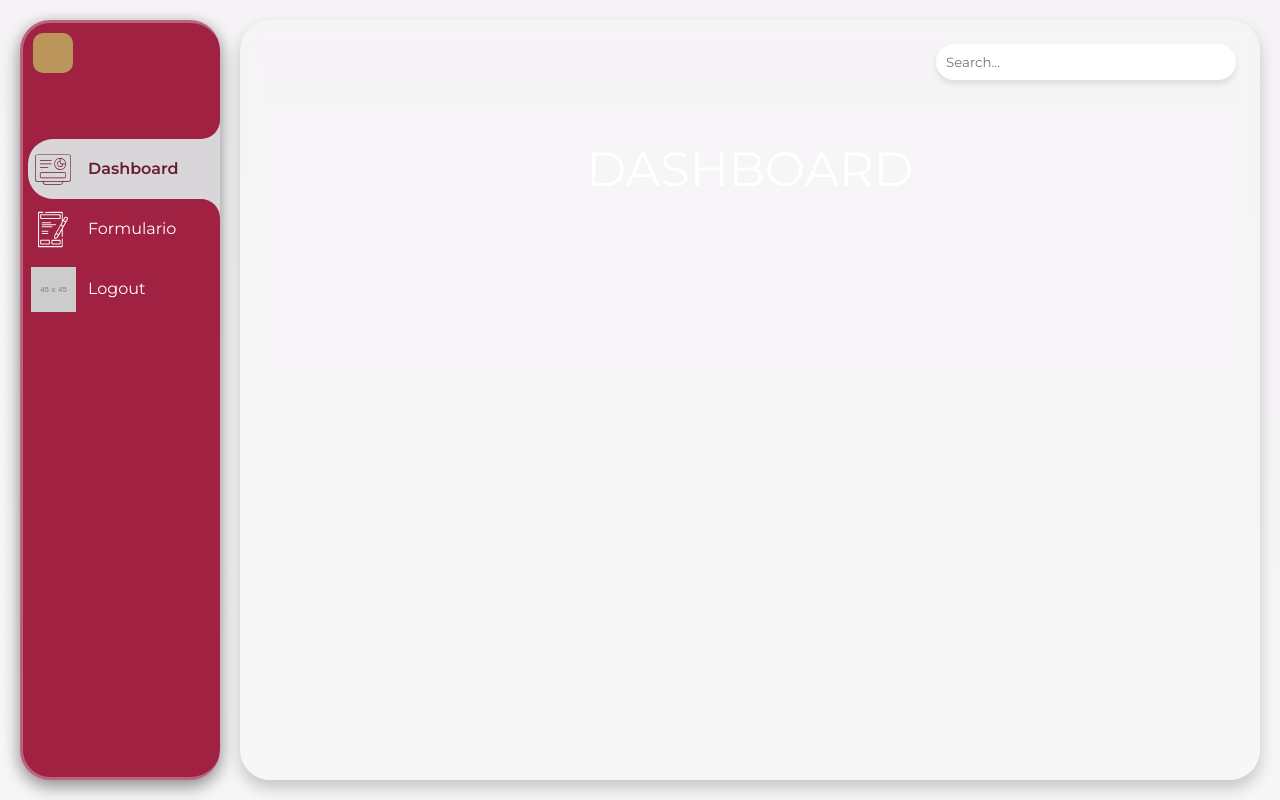
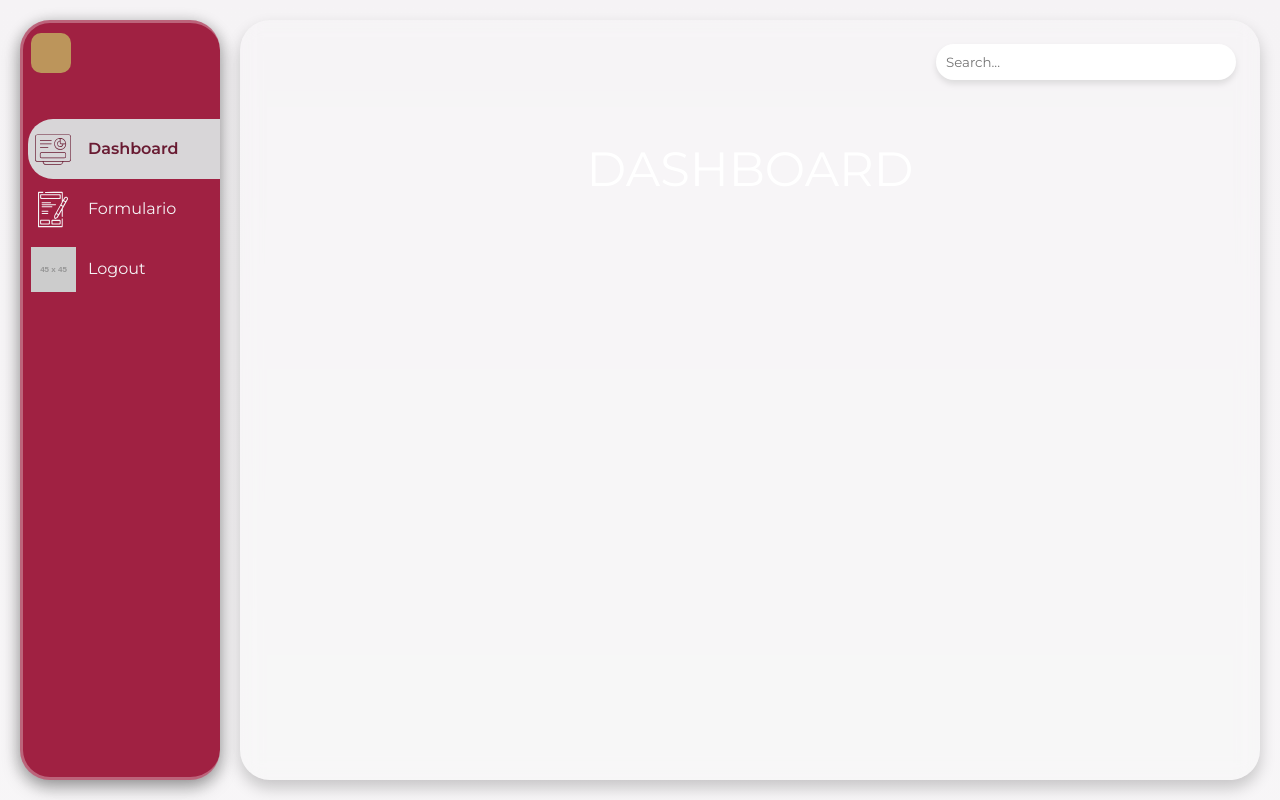
Before and after one commit to gomez50057/PAEM, a Next.js app: page /dashboard in a window 1280 px wide. Shown: the top 800 px of the page. Built offline with nearby package versions, Linux system fonts and the light colour scheme.

Commit message:
Dashboard ico

```diff
--- a/src/components/dashboard/Dashboard.css
+++ b/src/components/dashboard/Dashboard.css
@@ -3,7 +3,7 @@
   --doradoClr: #DEC9A3;
   --vinoOsc: #691B32;
   --vinoClr: #A02142;
-  --vinoClr75: #A02142;
+  --vinoClr: #A02142;
   --grisOsc: #707271;
   --grisClr: #98989a;
   --blanco: #F5F3F5;
@@ -21,7 +21,7 @@
   left: 0px;
   width: 60px;
   border-radius: 30px;
-  background: var(--vinoClr75);
+  background: var(--vinoClr);
   backdrop-filter: blur(10px);
   transition: width 0.6s, background-color 0.5s ease;
   overflow-x: hidden;
@@ -40,8 +40,7 @@
 }
 
 .sidebar .toggle {
-  margin-top: 10px;
-  margin-left: 10px;
+  margin: 10px 0 0 8px;
   width: 40px;
   height: 40px;
   background: var(--blanco);
@@ -56,31 +55,12 @@
   background: var(--doradoOsc);
 }
 
-.sidebar .toggle i {
-  font-size: 1.5em;
-  font-weight: 900;
-  color: var(--vinoClr75);
-  display: none;
-  position: absolute;
-}
-
-.sidebar .toggle i.open,
-.sidebar .toggle.active i.close {
-  display: block;
-}
-
-.sidebar .toggle.active i.open,
-.sidebar .toggle i.close {
-  display: none;
-}
-
 .sidebar .list {
   position: absolute;
-  top: 60px;
+  top: 40px;
   left: 0;
   width: 100%;
-  padding-left: 5px;
-  padding-top: 40px;
+  padding: 40px 0 0 5px;
 }
 
 .sidebar .list .list-item {
@@ -106,6 +86,7 @@
   top: -20px;
   height: 20px;
   left: calc(100% - 19.02px);
+  min-width: 19.02px;
   width: 10%;
   background: #d8d6d8;
   display: none;
@@ -119,7 +100,7 @@
   width: 100%;
   height: 100%;
   border-bottom-right-radius: 20px;
-  background: var(--vinoClr75);
+  background: var(--vinoClr);
 }
 
 .sidebar .list .list-item b:nth-child(2) {
@@ -128,6 +109,7 @@
   height: 20px;
   left: calc(100% - 19.02px);
   width: 10%;
+  min-width: 19.02px;
   background: #d8d6d8;
   display: none;
 }
@@ -141,11 +123,6 @@
   height: 100%;
   border-top-right-radius: 20px;
   background: var(--vinoClr);
-}
-
-.sidebar .list .list-item.active b:nth-child(1),
-.sidebar .list .list-item.active b:nth-child(2) {
-  display: block;
 }
 
 .sidebar .list .list-item.active .list-item-link {
@@ -164,7 +141,7 @@
   width: 100%;
   display: flex;
   text-decoration: none;
-  color: #ffffff;
+  color: var(--blanco);
 }
 
 .sidebar .list .list-item .list-item-link .icon {
```
